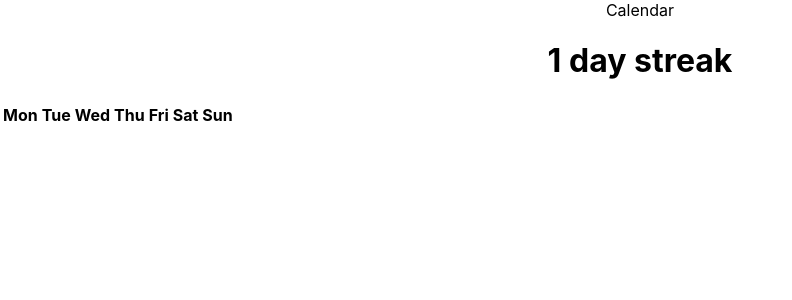
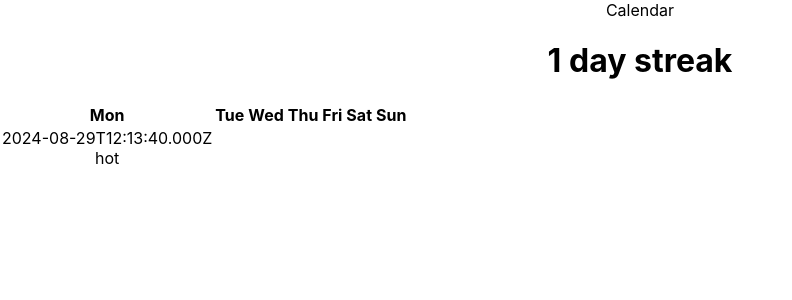
Before and after one commit to matt-newman/potential-fortnight, a React (Create React App) app: page / in a window 1280 px wide. Shown: the top 300 px of the page, without its empty margins (0-792 px from the left). Built offline with nearby package versions, Linux system fonts and the light colour scheme.

Commit message:
WIP - creating grid from index of days array and current date

```diff
--- a/src/components/calendar/calendar.tsx
+++ b/src/components/calendar/calendar.tsx
@@ -73,6 +73,9 @@ export function Calendar(props: CalendarProps) {
                 </thead>
                 <tbody>
                     {/* for every 7 days close row open a new one */}
+                    {calendar.map(day => {
+                        return renderDay(day);
+                    })}
                 </tbody>
             </table>
 
@@ -82,10 +85,13 @@ export function Calendar(props: CalendarProps) {
 }
 
 function renderDay(day: CalendarDay) {
+    const { date: strDate, streak_type: type } = day;
+    const date = new Date(strDate);
+
     return (
         <>
-            {day.streak_type}<br />
-            {day.date}<br />
+            {strDate}<br />
+            {type}<br />
         </>
     )
 }
```
